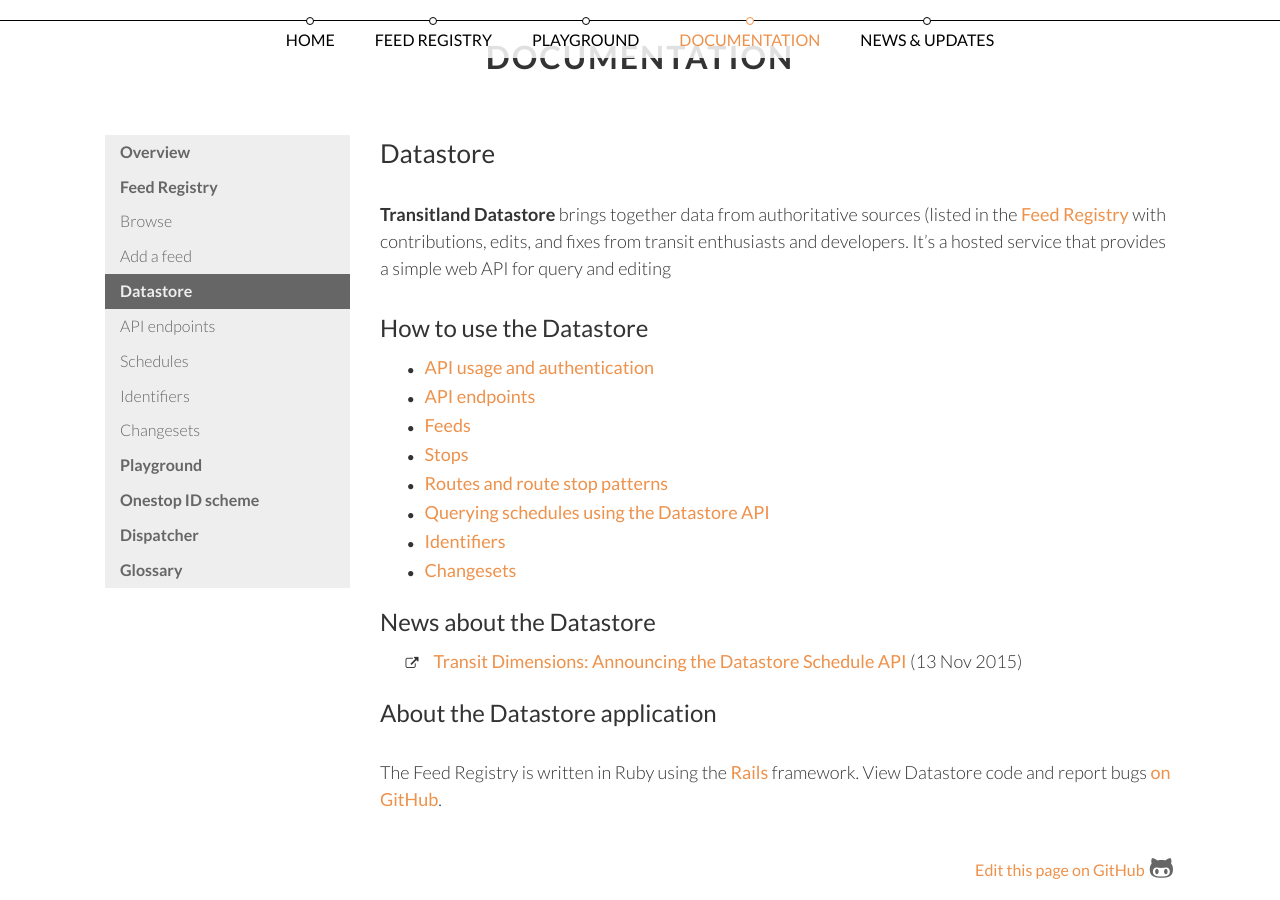
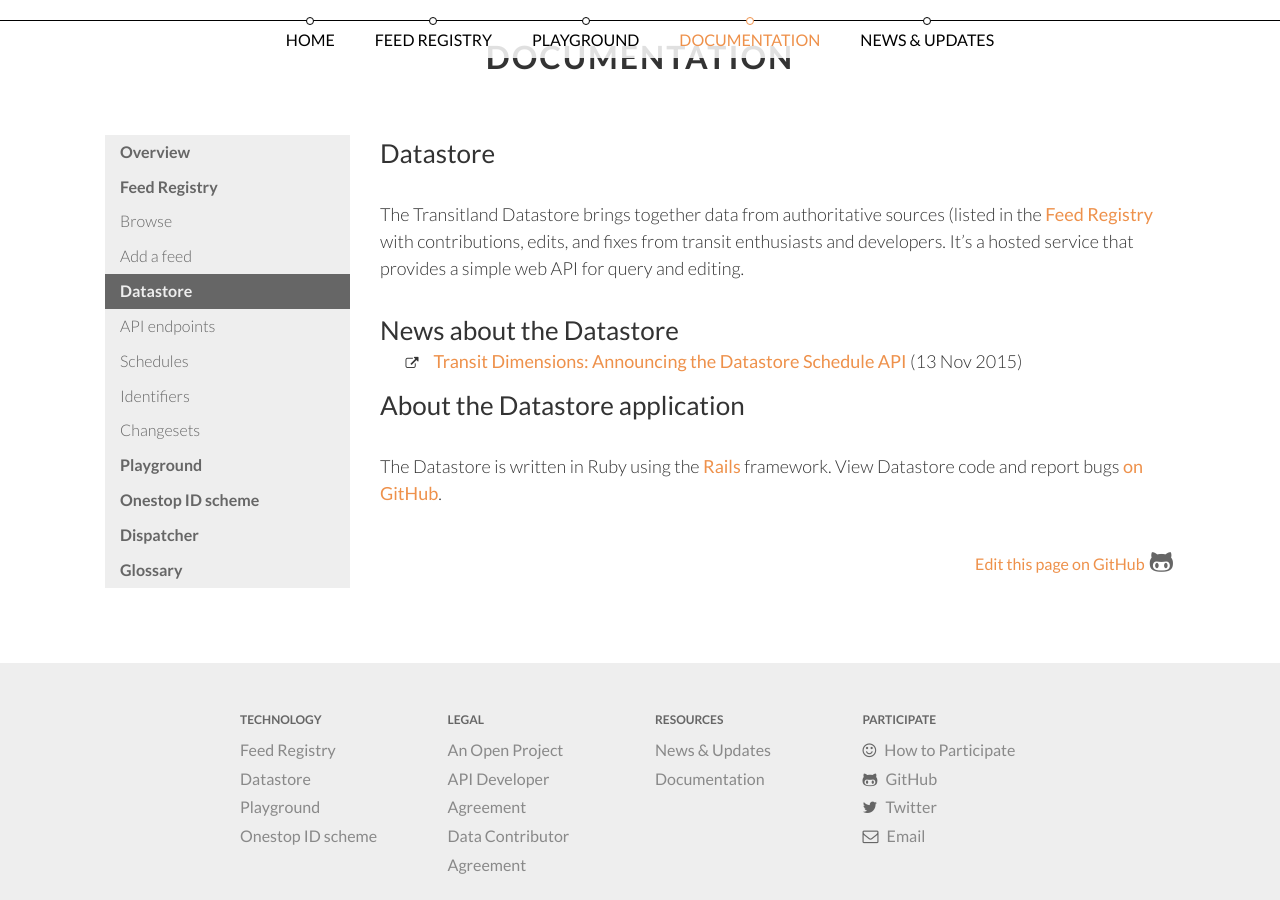
Before and after one commit to transitland/www-transit-land, a Jekyll site: the page built from documentation/datastore/index.md, in a window 1280 px wide and 900 px high, scrolled down 254 px. Built offline with Jekyll 4.4.1, drawn with Linux system fonts in a browser that asks for light colours; nearby versions of some CDN libraries.

Commit message:
update indexes for formatting, fixing links, add icons to browse

```diff
--- a/documentation/datastore/index.md
+++ b/documentation/datastore/index.md
@@ -3,25 +3,14 @@
 layout: documentation
 ---
 
-**Transitland Datastore** brings together data from authoritative sources (listed in the [Feed Registry](documentation/feed-registry/) with contributions, edits, and fixes from transit enthusiasts and developers. It's a hosted service that provides a simple web API for query and editing
+The Transitland Datastore brings together data from authoritative sources (listed in the [Feed Registry](documentation/feed-registry/) with contributions, edits, and fixes from transit enthusiasts and developers. It's a hosted service that provides a simple web API for query and editing.
 
-### How to use the Datastore
-
-- [API usage and authentication](api-endpoints.md)
-- [API endpoints](api-endpoints.md)
-- [Feeds](feeds.md)
-- [Stops](stops.md)
-- [Routes and route stop patterns](routes-and-route-stop-patterns.md)
-- [Querying schedules using the Datastore API](schedules.md)
-- [Identifiers](identifiers.md)
-- [Changesets](changesets.md)
-
-### News about the Datastore
+## News about the Datastore
 
 <ul class="all-links">
   <li><a href="/news/2015/11/13/schedule-api.html">Transit Dimensions: Announcing the Datastore Schedule API</a> (13 Nov 2015)</li>
 </ul>
 
-### About the Datastore application
+## About the Datastore application
 
-The Feed Registry is written in Ruby using the [Rails](http://www.rubyonrails.org) framework. View Datastore code and report bugs [on GitHub](http://github.com/transitland/transitland-datastore).
+The Datastore is written in Ruby using the [Rails](http://www.rubyonrails.org) framework. View Datastore code and report bugs [on GitHub](http://github.com/transitland/transitland-datastore).
```
Also changed, not shown: documentation/feed-registry/browse.md (+9 -1 lines), documentation/feed-registry/index.md (+4 -4 lines), documentation/onestop-id-scheme/index.md (+4 -5 lines).
